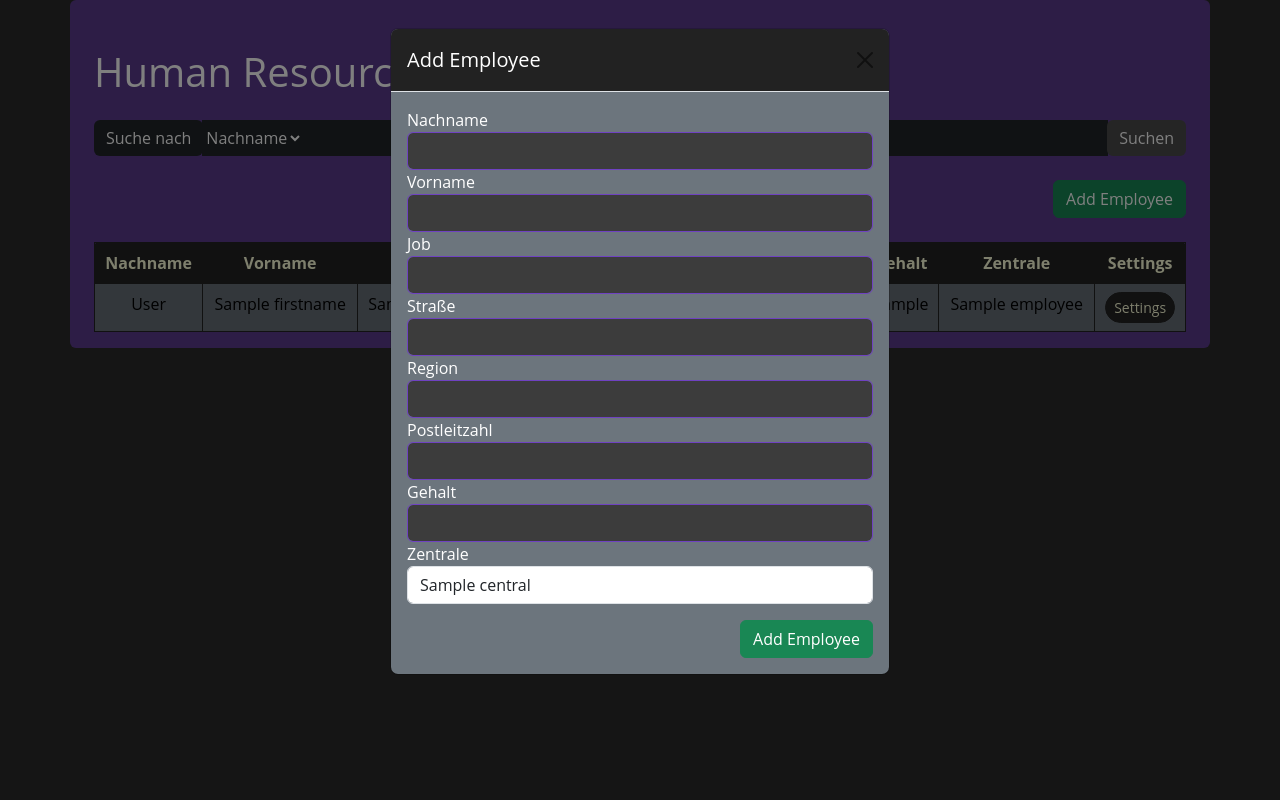
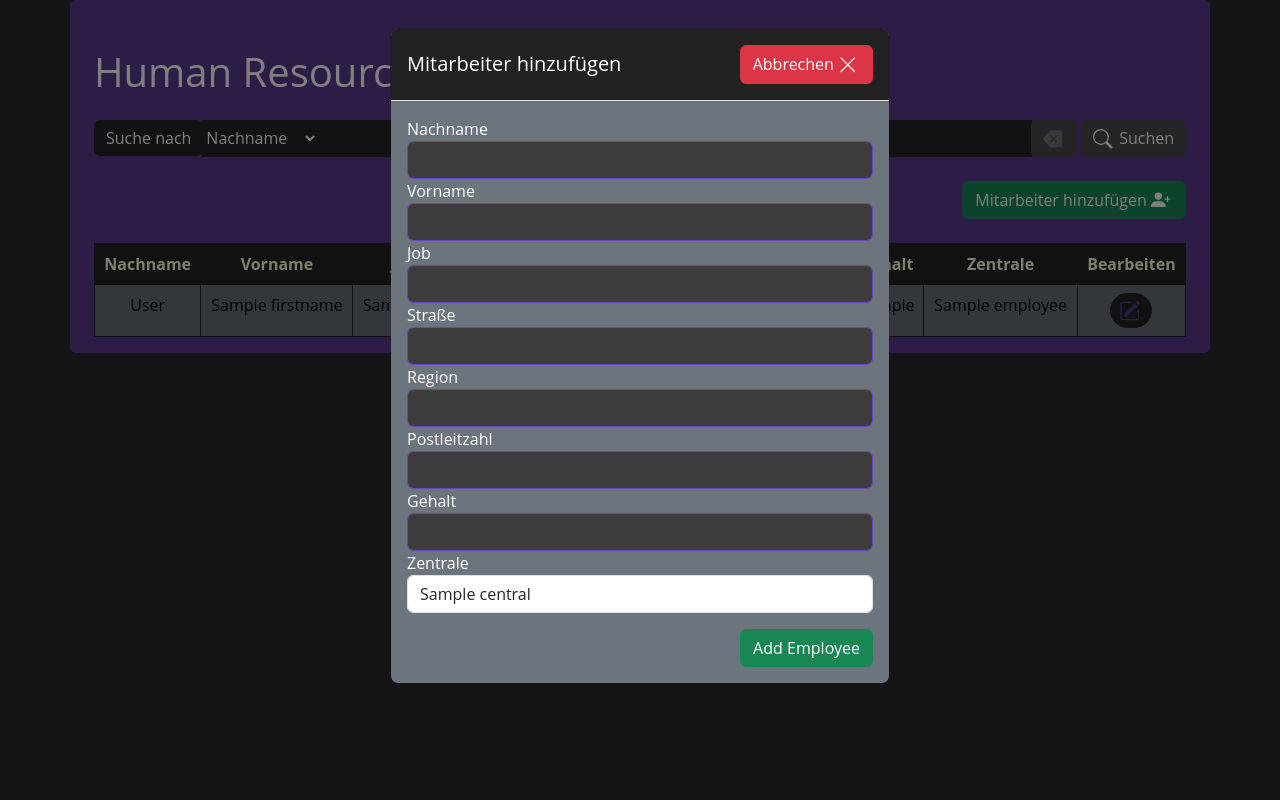
Before and after one commit to MultiKnacker/Projekt-WIN, a Python web app: template flask/templates/managementview.html in a window 1280 px wide, after a click on "Mitarbeiter hinzufügen". Run offline with Jinja, Linux system fonts and the light colour scheme; the template is opened without the code that fills it: most values are stand-ins (such as "Sample title", 1, 10 or a date in 2020); some libraries are stand-ins or nearby versions.

Commit message:
fixed personalview added icons

```diff
--- a/flask/templates/managementview.html
+++ b/flask/templates/managementview.html
@@ -13,19 +13,42 @@
                 <label class="input-group-text bg-dark text-white border-0" for="search-category">Suche nach</label>
             </div>
             <select class="custom-select bg-dark text-white border-0" id="search-category" name="search-category">
-                <option value="lastname">Nachname</option>
-                <option value="central_id">Zentral ID</option>
-                <option value="region">Region</option>
+                <option value="lastname" {% if search_category == 'lastname' %} selected {% endif %}>Nachname</option>
+                <option value="central_name" {% if search_category == 'central_name' %} selected {% endif %}>Zentralname</option>
+                <option value="region" {% if search_category == 'region' %} selected {% endif %}>Region</option>
             </select>
             <input class="form-control bg-dark text-white border-0" type="search" placeholder="Search"
-                aria-label="Search" id="search-input" name="search-input">
+                aria-label="Search" id="search-input" name="search-input" value="{{ search_input }}">
             <div class="input-group-append">
-                <button class="btn btn-secondary border-0" type="submit">Suchen</button>
+                <button class="btn btn-secondary btn-outline-secondary border-0" type="button" id="reset-button">
+                    <svg xmlns="http://www.w3.org/2000/svg" width="22" height="22" fill="currentColor" class="bi bi-backspace-fill" viewBox="0 0 18 18">
+                        <path d="M15.683 3a2 2 0 0 0-2-2h-7.08a2 2 0 0 0-1.519.698L.241 7.35a1 1 0 0 0 0 1.302l4.843 5.65A2 2 0 0 0 6.603 15h7.08a2 2 0 0 0 2-2zM5.829 5.854a.5.5 0 1 1 .707-.708l2.147 2.147 2.146-2.147a.5.5 0 1 1 .707.708L9.39 8l2.146 2.146a.5.5 0 0 1-.707.708L8.683 8.707l-2.147 2.147a.5.5 0 0 1-.707-.708L7.976 8z"/>
+                      </svg>
+                </button>
+                <button class="btn btn-secondary border-0" type="submit">
+                    <svg xmlns="http://www.w3.org/2000/svg" width="22" height="22" fill="currentColor" class="bi bi-search" viewBox="0 0 18 18">
+                        <path d="M11.742 10.344a6.5 6.5 0 1 0-1.397 1.398h-.001q.044.06.098.115l3.85 3.85a1 1 0 0 0 1.415-1.414l-3.85-3.85a1 1 0 0 0-.115-.1zM12 6.5a5.5 5.5 0 1 1-11 0 5.5 5.5 0 0 1 11 0"/>
+                      </svg>
+                    Suchen
+                </button>
             </div>
         </div>
     </form>
+    <script>
+        document.getElementById('reset-button').addEventListener('click', function() {
+            document.getElementById('search-category').selectedIndex = 0;
+            document.getElementById('search-input').value = '';
+            document.forms[0].submit();
+        });
+    </script>
     <div class="d-flex justify-content-end mb-4">
-        <button class="btn btn-success" data-toggle="modal" data-target="#addModal">Add Employee</button>
+        <button class="btn btn-success" data-toggle="modal" data-target="#addModal">
+            Mitarbeiter hinzufügen
+            <svg xmlns="http://www.w3.org/2000/svg" width="22" height="22" fill="currentColor" class="bi bi-person-plus-fill" viewBox="0 0 18 18">
+                <path d="M1 14s-1 0-1-1 1-4 6-4 6 3 6 4-1 1-1 1zm5-6a3 3 0 1 0 0-6 3 3 0 0 0 0 6"/>
+                <path fill-rule="evenodd" d="M13.5 5a.5.5 0 0 1 .5.5V7h1.5a.5.5 0 0 1 0 1H14v1.5a.5.5 0 0 1-1 0V8h-1.5a.5.5 0 0 1 0-1H13V5.5a.5.5 0 0 1 .5-.5"/>
+              </svg>
+        </button>
     </div>
     <div class="table-responsive">
         <table class="table table-striped table-bordered table-hover">
@@ -39,7 +62,7 @@
                     <th scope="col">Postleitzahl</th>
                     <th scope="col">Gehalt</th>
                     <th scope="col">Zentrale</th>
-                    <th scope="col">Settings</th>
+                    <th scope="col">Bearbeiten</th>
                 </tr>
             </thead>
             <tbody>
@@ -61,7 +84,10 @@
                             data-streetname="{{ employee['streetname'] }}" data-region="{{ employee['region'] }}"
                             data-zipcode="{{ employee['zipcode'] }}" data-monthly_wage="{{ employee['monthly_wage'] }}"
                             data-central_id="{{ employee.get('central_id', '') }}">
-                            Settings
+                            <svg xmlns="http://www.w3.org/2000/svg" width="24" height="24" fill="#5a3b8d" class="bi bi-pencil-square" viewBox="0 0 18 16">
+                                <path d="M15.502 1.94a.5.5 0 0 1 0 .706L14.459 3.69l-2-2L13.502.646a.5.5 0 0 1 .707 0l1.293 1.293zm-1.75 2.456-2-2L4.939 9.21a.5.5 0 0 0-.121.196l-.805 2.414a.25.25 0 0 0 .316.316l2.414-.805a.5.5 0 0 0 .196-.12l6.813-6.814z"/>
+                                <path fill-rule="evenodd" d="M1 13.5A1.5 1.5 0 0 0 2.5 15h11a1.5 1.5 0 0 0 1.5-1.5v-6a.5.5 0 0 0-1 0v6a.5.5 0 0 1-.5.5h-11a.5.5 0 0 1-.5-.5v-11a.5.5 0 0 1 .5-.5H9a.5.5 0 0 0 0-1H2.5A1.5 1.5 0 0 0 1 2.5z"/>
+                              </svg>
                         </button>
                     </td>
                 </tr>
@@ -80,9 +106,14 @@
         aria-hidden="true">
         <div class="modal-dialog" role="document">
             <div class="modal-content">
-                <div class="modal-header">
-                    <h5 class="modal-title" id="addModalLabel">Add Employee</h5>
-                    <button type="button" class="btn-close" data-dismiss="modal" aria-label="Close"></button>
+                <div class="modal-header justify-content-between">
+                    <h5 class="modal-title" id="addModalLabel">Mitarbeiter hinzufügen</h5>
+                    <button type="button" class="btn btn-danger" fill="#5a3b8d" data-dismiss="modal">
+                        Abbrechen
+                        <svg xmlns="http://www.w3.org/2000/svg" width="22" height="22" fill="currentColor" class="bi bi-x-lg" viewBox="0 0 18 18">
+                            <path d="M2.146 2.854a.5.5 0 1 1 .708-.708L8 7.293l5.146-5.147a.5.5 0 0 1 .708.708L8.707 8l5.147 5.146a.5.5 0 0 1-.708.708L8 8.707l-5.146 5.147a.5.5 0 0 1-.708-.708L7.293 8z"/>
+                          </svg>
+                    </button>
                 </div>
                 <div class="modal-body">
                     <form id="add-form" method="POST" action="{{ url_for('management.add_employee') }}">
@@ -137,9 +168,14 @@
         aria-hidden="true">
         <div class="modal-dialog" role="document">
             <div class="modal-content">
-                <div class="modal-header">
+                <div class="modal-header justify-content-between">
                     <h5 class="modal-title" id="editModalLabel">Edit Employee</h5>
-                    <button type="button" class="btn-close" data-dismiss="modal" aria-label="Close"></button>
+                    <button type="button" class="btn btn-danger" fill="#5a3b8d" data-dismiss="modal">
+                        Abbrechen
+                        <svg xmlns="http://www.w3.org/2000/svg" width="22" height="22" fill="currentColor" class="bi bi-x-lg" viewBox="0 0 18 18">
+                            <path d="M2.146 2.854a.5.5 0 1 1 .708-.708L8 7.293l5.146-5.147a.5.5 0 0 1 .708.708L8.707 8l5.147 5.146a.5.5 0 0 1-.708.708L8 8.707l-5.146 5.147a.5.5 0 0 1-.708-.708L7.293 8z"/>
+                          </svg>
+                    </button>
                 </div>
                 <div class="modal-body">
                     <form id="edit-form" method="POST" action="{{ url_for('management.edit_employee') }}">
@@ -187,8 +223,19 @@
                             <input type="hidden" id="delete-lastname" name="lastname">
                             <input type="hidden" id="delete-firstname" name="firstname">
                             <div class="d-flex justify-content-between mt-3">
-                                <button type="submit" class="btn btn-danger">Delete</button>
-                                <button type="submit" class="btn btn-primary">Save changes</button>
+                                <button type="submit" class="btn btn-danger">
+                                    Kündigen
+                                    <svg xmlns="http://www.w3.org/2000/svg" width="22" height="22" fill="currentColor" class="bi bi-person-dash-fill" viewBox="0 0 18 18">
+                                        <path fill-rule="evenodd" d="M11 7.5a.5.5 0 0 1 .5-.5h4a.5.5 0 0 1 0 1h-4a.5.5 0 0 1-.5-.5"/>
+                                        <path d="M1 14s-1 0-1-1 1-4 6-4 6 3 6 4-1 1-1 1zm5-6a3 3 0 1 0 0-6 3 3 0 0 0 0 6"/>
+                                      </svg>
+                                </button>
+                                <button type="submit" class="btn btn-primary">Speichern
+                                <svg xmlns="http://www.w3.org/2000/svg" width="22" height="22" fill="currentColor" class="bi bi-download" viewBox="0 0 18 18">
+                                    <path d="M.5 9.9a.5.5 0 0 1 .5.5v2.5a1 1 0 0 0 1 1h12a1 1 0 0 0 1-1v-2.5a.5.5 0 0 1 1 0v2.5a2 2 0 0 1-2 2H2a2 2 0 0 1-2-2v-2.5a.5.5 0 0 1 .5-.5"/>
+                                    <path d="M7.646 11.854a.5.5 0 0 0 .708 0l3-3a.5.5 0 0 0-.708-.708L8.5 10.293V1.5a.5.5 0 0 0-1 0v8.793L5.354 8.146a.5.5 0 1 0-.708.708z"/>
+                                  </svg>
+                                </button>
                             </div>
                         </form>
                     </form>
```
Also changed, not shown: flask/blueprints/management.py (+12 -6 lines).
